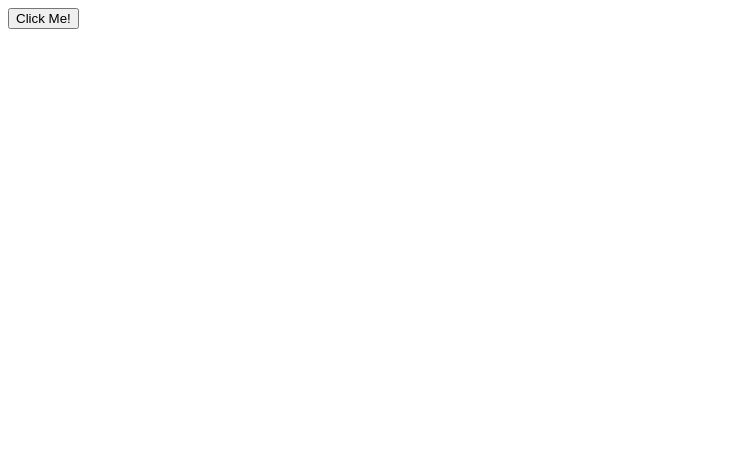
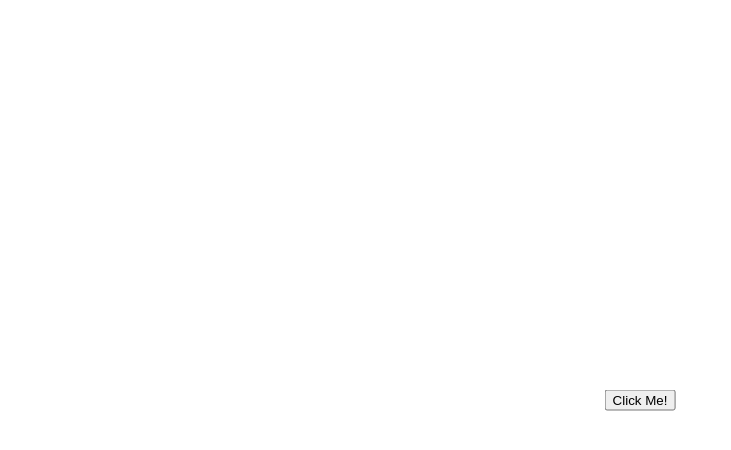
Before and after one commit to supermanshuvo/javaScript_learning_projects, a plain HTML site: page change_bg_color/index.html in a window 1280 px wide. Shown: the whole page, without its empty margins (0-731 px from the left). Drawn offline with Linux system fonts and the light colour scheme.

Commit message:
button center

```diff
--- a/change_bg_color/index.html
+++ b/change_bg_color/index.html
@@ -3,6 +3,7 @@
 <head>
     <meta charset="UTF-8">
     <title>Change Background Color</title>
+    <link rel="stylesheet" href="style.css" type="text/css" />
 </head>
 <body>
 <button>Click Me!</button>
--- a/change_bg_color/style.css
+++ b/change_bg_color/style.css
@@ -0,0 +1,6 @@
+button{
+    position: absolute;
+    top: 50%;
+    left: 50%;
+    transform: translate(-50%, -50%);
+}
```
